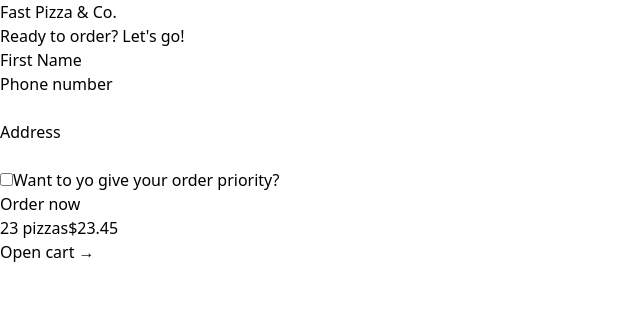
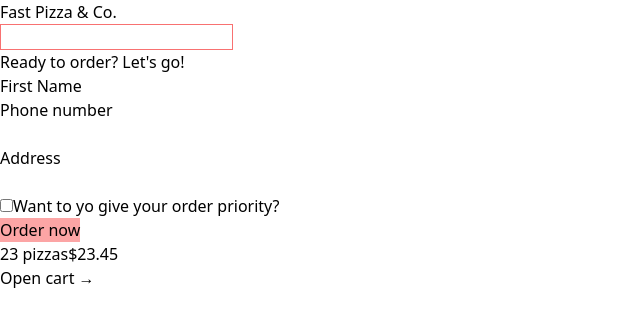
Before and after one commit to Archil-Milorava/Pizza-Ordering, a React (Vite) app: page /order/new in a window 1280 px wide. Shown: the top 326 px of the page, without its empty margins (0-640 px from the left). Built offline with nearby package versions, Linux system fonts and the light colour scheme.

Commit message:
components created

```diff
--- a/src/App.tsx
+++ b/src/App.tsx
@@ -1,14 +1,16 @@
 import { createBrowserRouter, RouterProvider } from "react-router-dom";
 import Home from "./ui/Home";
-import Menu from "./features/menu/Menu";
+import Menu, { menuLoader } from "./features/menu/Menu";
 import Cart from "./features/cart/Cart";
-import CreateOrder from "./features/order/CreateOrder";
-import Order from "./features/order/Order";
+import CreateOrder, {action as createItem} from "./features/order/CreateOrder";
+import Order, {getMenuItem} from "./features/order/Order";
 import AppLayout from "./ui/AppLayout";
+import Error from "./ui/Error";
 
 const router = createBrowserRouter([
   {
     element: <AppLayout />,
+    errorElement: <Error />,
     children: [
       {
         path: "/",
@@ -17,6 +19,8 @@ const router = createBrowserRouter([
       {
         path: "/menu",
         element: <Menu />,
+        errorElement: <Error />,
+        loader: menuLoader,
       },
       {
         path: "/cart",
@@ -25,9 +29,12 @@ const router = createBrowserRouter([
       {
         path: "order/new",
         element: <CreateOrder />,
+        action: createItem
       },
       {
         path: "order/:orderId",
+        loader: getMenuItem,
+        errorElement: <Error />,
         element: <Order />,
       },
     ],
--- a/src/features/menu/Menu.tsx
+++ b/src/features/menu/Menu.tsx
@@ -1,5 +1,33 @@
+import { useLoaderData } from 'react-router-dom';
+import {getMenu} from '../../services/apiRestaurant'
+import MenuItem from './MenuItem';
+
+
+type Menu = {
+id: number,
+imageUrl: string,
+ingredients: string[],
+name: string,
+soldOut: boolean,
+unitPrice: number
+}
+
 function Menu() {
-  return <h1>Menu</h1>;
+const menu = useLoaderData() as Menu[];
+
+
+
+
+
+  return <ul>
+    {menu.map((pizza) => <MenuItem pizza={pizza} key={pizza.id}/>)}
+  </ul>;
 }
 
 export default Menu;
+
+
+export async function menuLoader() {
+const menu = await getMenu()
+return menu;
+}
--- a/src/features/menu/MenuItem.tsx
+++ b/src/features/menu/MenuItem.tsx
@@ -1,4 +1,4 @@
-import formatCurrency from  '../../utils/helpers'
+import {formatCurrency} from  '../../utils/helpers'
 
 function MenuItem({ pizza }) {
   const { id, name, unitPrice, ingredients, soldOut, imageUrl } = pizza;
--- a/src/features/order/CreateOrder.tsx
+++ b/src/features/order/CreateOrder.tsx
@@ -1,3 +1,5 @@
+import { Form, redirect, useNavigation } from "react-router-dom";
+import { createOrder } from "../../services/apiRestaurant";
 
 // https://uibakery.io/regex-library/phone-number
 const isValidPhone = (str: string) =>
@@ -30,14 +32,15 @@ const fakeCart = [
 ];
 
 function CreateOrder() {
-  // const [withPriority, setWithPriority] = useState(false);
+  const navigation = useNavigation();
+  const isSubmitting = navigation.state === "submitting";
   const cart = fakeCart;
 
   return (
     <div>
       <h2>Ready to order? Let's go!</h2>
 
-      <form>
+      <Form method="POST">
         <div>
           <label>First Name</label>
           <input type="text" name="customer" required />
@@ -69,11 +72,29 @@ function CreateOrder() {
         </div>
 
         <div>
-          <button>Order now</button>
+          <input type="hidden" name="cart" value={JSON.stringify(cart)} />
+          <button className="bg-red-300" disabled={isSubmitting}>
+            {isSubmitting ? "placing order..." : "Order now"}
+          </button>
         </div>
-      </form>
+      </Form>
     </div>
   );
 }
 
+export async function action({ request }) {
+  const formData = await request.formData();
+  const data = Object.fromEntries(formData);
+
+  const order = {
+    ...data,
+    cart: JSON.parse(data.cart),
+    priority: data.priority === "on",
+  };
+
+  const newOrder = await createOrder(order);
+
+  return redirect(`/order/${newOrder.id}`);
+}
+
 export default CreateOrder;
--- a/src/features/order/Order.tsx
+++ b/src/features/order/Order.tsx
@@ -1,7 +1,8 @@
 // Test ID: IIDSAT
 
+import { useLoaderData } from 'react-router-dom';
 import { calcMinutesLeft, formatCurrency,  formatDate, } from './../../utils/helpers'
-
+import  {getOrder}  from '../../services/apiRestaurant'
 const order = {
   id: "ABCDEF",
   customer: "Jonas",
@@ -50,6 +51,9 @@ function Order() {
   } = order;
   const deliveryIn = calcMinutesLeft(estimatedDelivery);
 
+ const menuItem = useLoaderData()
+
+
   return (
     <div>
       <div>
@@ -79,4 +83,11 @@ function Order() {
   );
 }
 
+export async function getMenuItem({params}) {
+
+  const menuItem = await getOrder(params.orderId);
+  return menuItem;
+ }
+
+
 export default Order;
--- /dev/null
+++ b/src/features/order/SearchOrder.tsx
@@ -0,0 +1,25 @@
+import { useState } from "react";
+import { useNavigate } from "react-router-dom";
+
+function SearchOrder() {
+  const [query, setQuery] = useState("");
+  const navigate = useNavigate();
+
+  const onSearchOrder = (e) => {
+    e.preventDefault();
+    navigate(`/order/${query}`);
+    setQuery("");
+  };
+
+  return (
+    <form onSubmit={onSearchOrder}>
+      <input
+        className="border border-red-400"
+        value={query}
+        onChange={(e) => setQuery(e.target.value)}
+      />
+    </form>
+  );
+}
+
+export default SearchOrder;
--- a/src/ui/AppLayout.tsx
+++ b/src/ui/AppLayout.tsx
@@ -1,10 +1,15 @@
-import { Outlet } from "react-router-dom";
+import { Outlet, useNavigation } from "react-router-dom";
 import CartOverview from "../features/cart/CartOverview";
 import Header from "./Header";
+import Loading from "./Loading";
 
 function AppLayout() {
+  const navigation = useNavigation()
+  const isLoading = navigation.state === 'loading';
+
   return (
     <div>
+      {isLoading && <Loading />}
       <Header />
       <main>
         <Outlet />
--- a/src/ui/Error.tsx
+++ b/src/ui/Error.tsx
@@ -1,12 +1,16 @@
-import { useNavigate } from 'react-router-dom';
+import { useNavigate, useRouteError } from 'react-router-dom';
 
 function NotFound() {
   const navigate = useNavigate();
+  const error = useRouteError()
+
+  console.log(error);
+
 
   return (
     <div>
       <h1>Something went wrong 😢</h1>
-      <p>%MESSAGE%</p>
+      <p>{error.statusText || error.message || error.data}</p>
       <button onClick={() => navigate(-1)}>&larr; Go back</button>
     </div>
   );
--- a/src/ui/Header.tsx
+++ b/src/ui/Header.tsx
@@ -1,8 +1,12 @@
 import { Link } from "react-router-dom"
+import SearchOrder from "../features/order/SearchOrder"
 
 function Header() {
   return (
+    <>
     <Link to='/'>Fast Pizza & Co.</Link>
+    <SearchOrder />
+    </>
   )
 }
 
--- /dev/null
+++ b/src/ui/Loading.tsx
@@ -0,0 +1,8 @@
+
+function Loading() {
+  return (
+    <div>Loading...</div>
+  )
+}
+
+export default Loading
```
